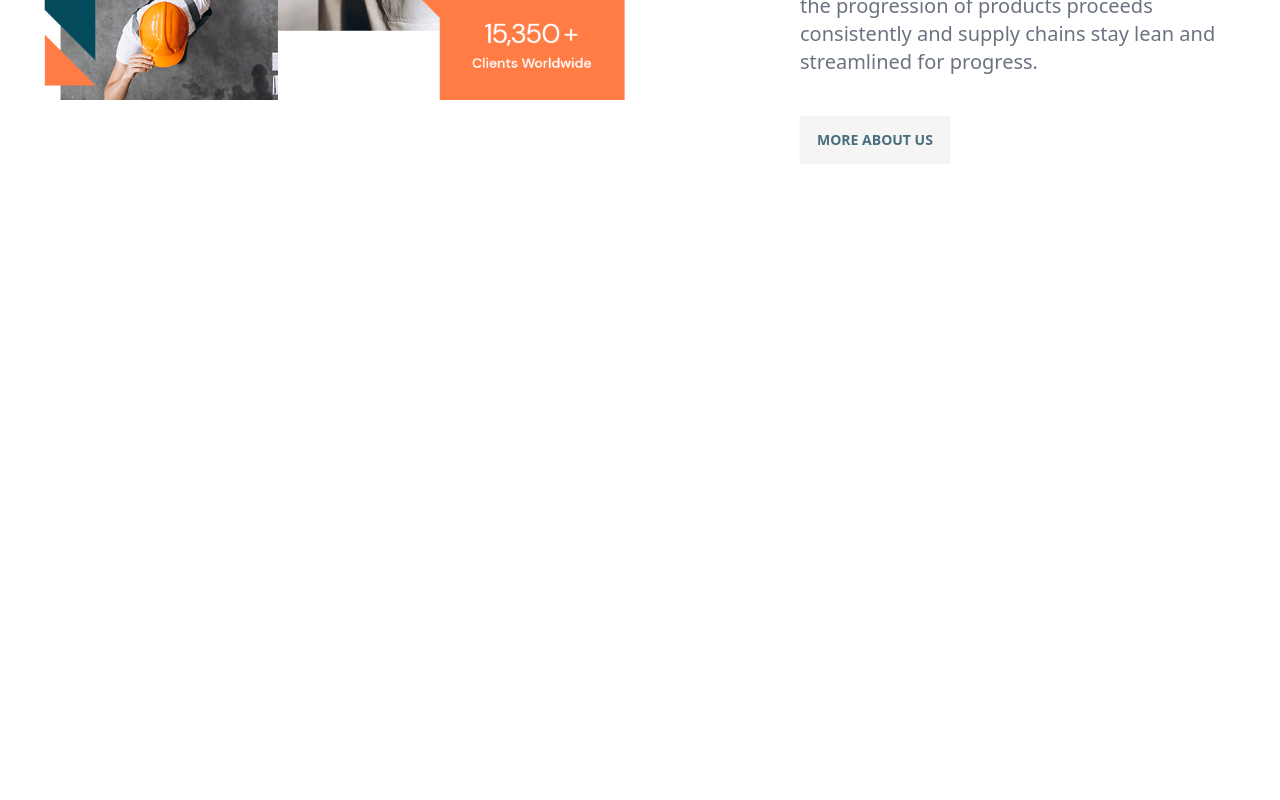
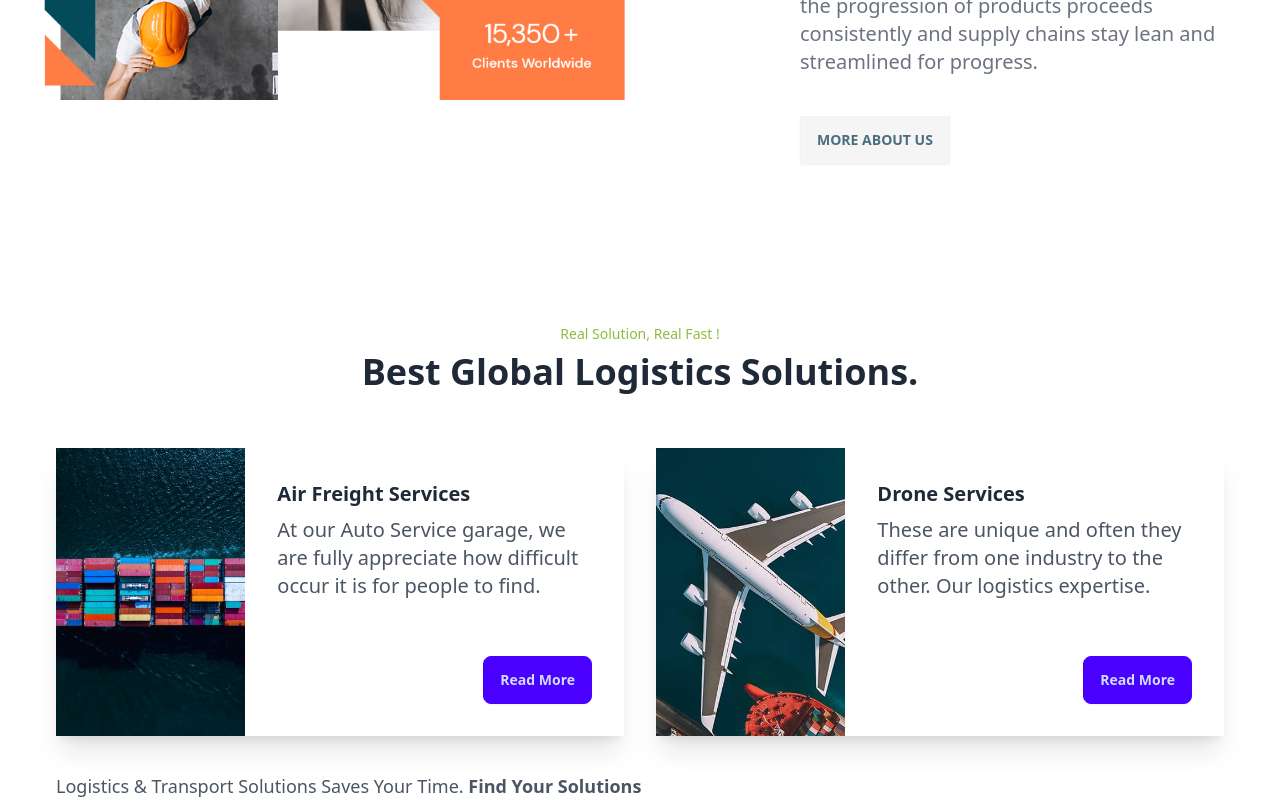
Before and after one commit to iamakmal/shipping, a React (Create React App) app: page / in a window 1280 px wide. Shown: the part 1200-2000 px from the top of the page. Before the commit the page ends 1364 px from the top, so only its background shows below. Built offline with nearby package versions, Linux system fonts and the light colour scheme.

Commit message:
implemented services section

```diff
--- a/src/App.js
+++ b/src/App.js
@@ -1,6 +1,7 @@
 import Navbar from './components/Navbar';
 import Slider from './components/Slider';
 import Welcome from './components/Welcome';
+import Service from './components/Service';
 
 function App() {
   return (
@@ -8,6 +9,7 @@ function App() {
    <Navbar/>
    <Slider/>
    <Welcome/>
+   <Service/>
    </>
   );
 }
--- /dev/null
+++ b/src/components/Service.jsx
@@ -0,0 +1,48 @@
+import React from 'react'
+
+export default function Service() {
+    return (
+        <>
+            <h1 className="text-sm text-[#8EBC42] font-medium mt-40 mb-2 text-center">Real Solution, Real Fast !</h1>
+            <h1 className="text-4xl font-bold mb-10 text-center">Best Global Logistics Solutions.</h1>
+
+            <div className="flex px-10">
+                <div className="w-1/2 p-4">
+                    <div className="card card-side bg-base-100 shadow-xl h-72 rounded-none">
+                        <figure className="w-1/3">
+                            <img src="./service1.jpg" alt="air" className="w-full h-full object-cover" />
+                        </figure>
+                        <div className="card-body w-2/3">
+                            <h2 className="card-title font-bold">Air Freight Services</h2>
+                            <p className="text-xl text-gray-600">
+                                At our Auto Service garage, we are fully appreciate how difficult occur it is for people to find.
+                            </p>
+                            <div className="card-actions justify-end mt-auto">
+                                <button className="btn btn-primary">Read More</button>
+                            </div>
+                        </div>
+                    </div>
+                </div>
+                <div className="w-1/2 p-4">
+                    <div className="card card-side bg-base-100 shadow-xl h-72 rounded-none">
+                        <figure className="w-1/3">
+                            <img src="./service2.jpg" alt="air" className="w-full h-full object-cover" />
+                        </figure>
+                        <div className="card-body w-2/3">
+                            <h2 className="card-title font-bold">Drone Services</h2>
+                            <p className="text-xl text-gray-600">
+                                These are unique and often they differ from one industry to the other. Our logistics expertise.
+                            </p>
+                            <div className="card-actions justify-end mt-auto">
+                                <button className="btn btn-primary">Read More</button>
+                            </div>
+                        </div>
+                    </div>
+                </div>
+            </div>
+
+            <p className="ml-14 mt-5 text-lg text-gray-600">Logistics & Transport Solutions Saves Your Time.<span className="font-bold"> Find Your Solutions</span></p>
+
+        </>
+    )
+}
```
Also changed, not shown: public/service1.jpg (added), public/service2.jpg (added).
